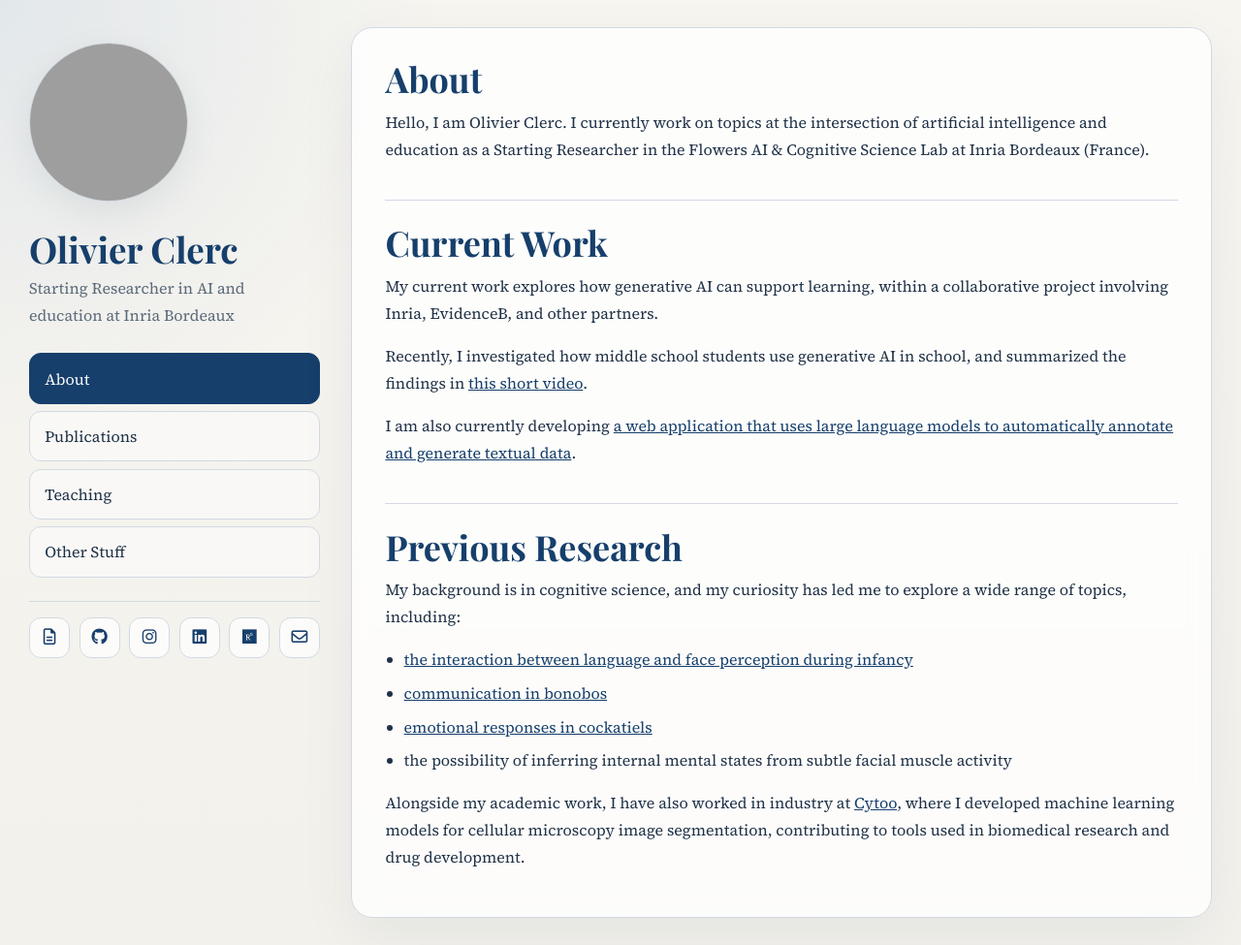
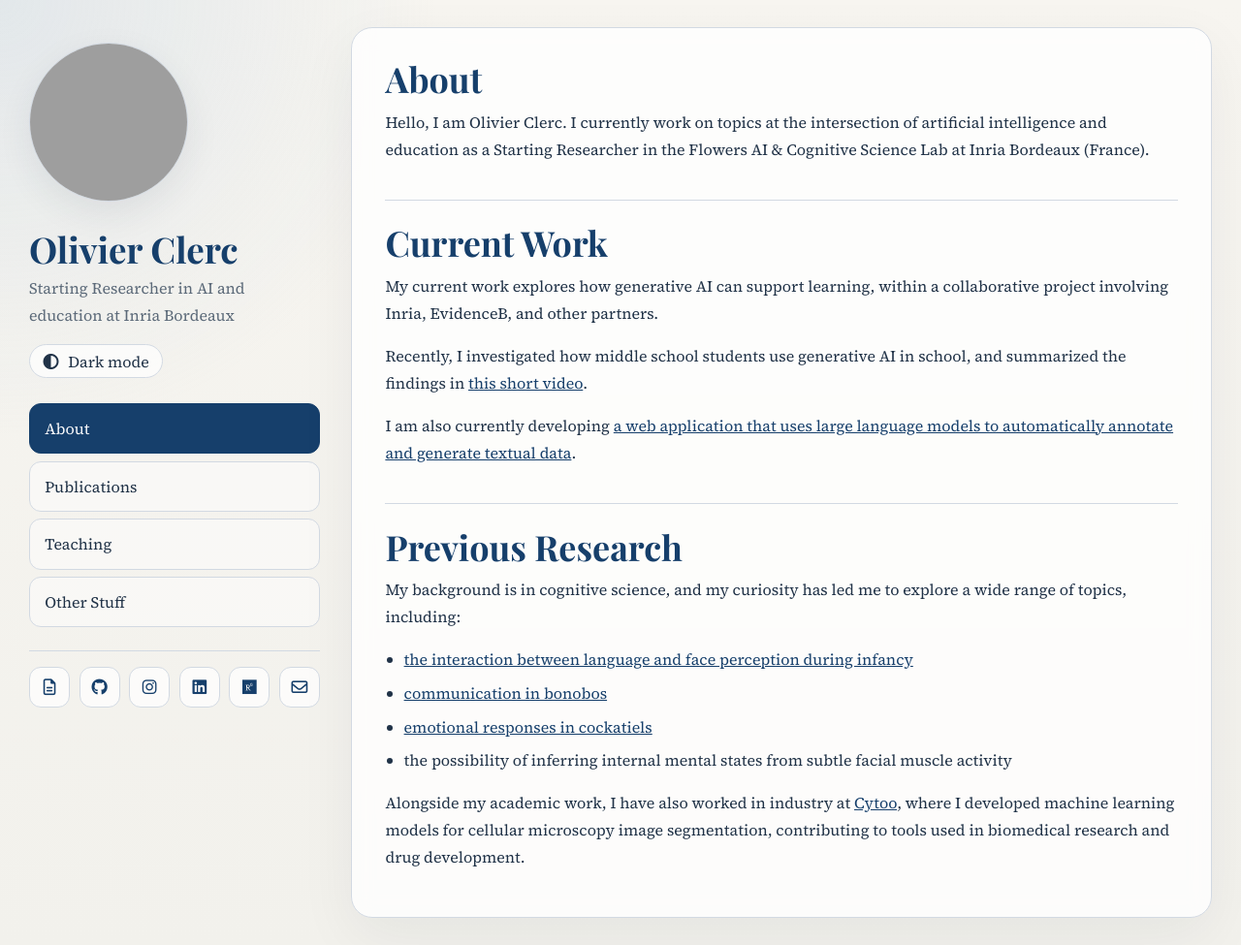
Before and after one commit to OlivierLClerc/OlivierLClerc.github.io, a Jekyll site: the page built from index.md, in a window 1280 px wide and 975 px high. Shown: the whole window at 97% size. Built offline with Jekyll 4.4.1, drawn with Linux system fonts in a browser that asks for light colours; grey boxes are pictures that could not be loaded.

Commit message:
feat: darkmode

```diff
--- a/_layouts/default.html
+++ b/_layouts/default.html
@@ -5,6 +5,20 @@
     <meta name="viewport" content="width=device-width, initial-scale=1">
     <title>{{ page.title | default: site.title }}</title>
     <meta name="description" content="{{ site.description }}">
+    <script>
+      (function() {
+        var theme = "light";
+        try {
+          var savedTheme = localStorage.getItem("theme");
+          if (savedTheme === "light" || savedTheme === "dark") {
+            theme = savedTheme;
+          } else if (window.matchMedia && window.matchMedia("(prefers-color-scheme: dark)").matches) {
+            theme = "dark";
+          }
+        } catch (error) {}
+        document.documentElement.setAttribute("data-theme", theme);
+      })();
+    </script>
     <link rel="preconnect" href="https://fonts.googleapis.com">
     <link rel="preconnect" href="https://fonts.gstatic.com" crossorigin>
     <link rel="stylesheet" href="https://cdnjs.cloudflare.com/ajax/libs/font-awesome/6.5.2/css/all.min.css">
@@ -24,6 +38,10 @@
         <div class="sidebar-intro">
           <h1 class="sidebar-name"><a href="{{ '/' | relative_url }}">Olivier Clerc</a></h1>
           <p class="sidebar-role">Starting Researcher in AI and education at Inria Bordeaux</p>
+          <button class="theme-toggle" type="button" data-theme-toggle aria-pressed="false">
+            <i class="fa-solid fa-circle-half-stroke" aria-hidden="true"></i>
+            <span class="theme-toggle-label">Dark mode</span>
+          </button>
         </div>
 
         <nav class="sidebar-nav" aria-label="Site pages">
@@ -75,5 +93,35 @@
         </article>
       </main>
     </div>
+    <script>
+      (function() {
+        var root = document.documentElement;
+        var button = document.querySelector("[data-theme-toggle]");
+        if (!button) {
+          return;
+        }
+
+        var label = button.querySelector(".theme-toggle-label");
+
+        function updateThemeUi(theme) {
+          var isDark = theme === "dark";
+          button.setAttribute("aria-pressed", isDark ? "true" : "false");
+          if (label) {
+            label.textContent = isDark ? "Light mode" : "Dark mode";
+          }
+        }
+
+        updateThemeUi(root.getAttribute("data-theme") || "light");
+
+        button.addEventListener("click", function() {
+          var nextTheme = root.getAttribute("data-theme") === "dark" ? "light" : "dark";
+          root.setAttribute("data-theme", nextTheme);
+          updateThemeUi(nextTheme);
+          try {
+            localStorage.setItem("theme", nextTheme);
+          } catch (error) {}
+        });
+      })();
+    </script>
   </body>
 </html>
--- a/assets/css/style.scss
+++ b/assets/css/style.scss
@@ -4,6 +4,7 @@
 @import url("https://fonts.googleapis.com/css2?family=Playfair+Display:wght@600;700&family=Source+Serif+4:wght@400;500;600&display=swap");
 
 :root {
+  color-scheme: light;
   --paper: #f2f1ec;
   --panel: rgba(255, 255, 255, 0.78);
   --text: #203247;
@@ -11,6 +12,41 @@
   --accent: #163f6b;
   --line: #d2d9e2;
   --soft: #e8edf3;
+  --link-hover: #0f3c67;
+  --line-strong: #bcc8d5;
+  --heading-secondary: #173c62;
+  --body-glow: rgba(173, 196, 220, 0.28);
+  --body-top: #f7f5f0;
+  --body-base: #f2f1ec;
+  --control-bg: rgba(255, 255, 255, 0.45);
+  --control-bg-strong: rgba(255, 255, 255, 0.7);
+  --control-hover: #ffffff;
+  --panel-shadow: rgba(25, 40, 59, 0.06);
+  --portrait-shadow: rgba(34, 52, 74, 0.08);
+  --active-text: #f8f9fb;
+}
+
+:root[data-theme="dark"] {
+  color-scheme: dark;
+  --paper: #10161d;
+  --panel: rgba(20, 28, 37, 0.84);
+  --text: #e5edf6;
+  --muted: #a4b0be;
+  --accent: #8bb8e5;
+  --line: #2a3643;
+  --soft: #17222d;
+  --link-hover: #c3deff;
+  --line-strong: #405062;
+  --heading-secondary: #bfd8f5;
+  --body-glow: rgba(68, 112, 160, 0.24);
+  --body-top: #0e141a;
+  --body-base: #10161d;
+  --control-bg: rgba(18, 26, 35, 0.9);
+  --control-bg-strong: rgba(22, 31, 41, 0.95);
+  --control-hover: #1a2633;
+  --panel-shadow: rgba(0, 0, 0, 0.28);
+  --portrait-shadow: rgba(0, 0, 0, 0.22);
+  --active-text: #0e141a;
 }
 
 * {
@@ -24,11 +60,12 @@ html {
 body {
   margin: 0;
   background:
-    radial-gradient(circle at top left, rgba(173, 196, 220, 0.28), transparent 28%),
-    linear-gradient(180deg, #f7f5f0 0%, var(--paper) 100%);
+    radial-gradient(circle at top left, var(--body-glow), transparent 28%),
+    linear-gradient(180deg, var(--body-top) 0%, var(--body-base) 100%);
   color: var(--text);
   font-family: "Source Serif 4", Georgia, serif;
   line-height: 1.75;
+  transition: background 180ms ease, color 180ms ease;
 }
 
 a {
@@ -37,7 +74,7 @@ a {
 
 a:hover,
 a:focus {
-  color: #0f3c67;
+  color: var(--link-hover);
 }
 
 .site-frame {
@@ -67,7 +104,7 @@ a:focus {
   border-radius: 50%;
   display: block;
   border: 1px solid var(--line);
-  box-shadow: 0 12px 35px rgba(34, 52, 74, 0.08);
+  box-shadow: 0 12px 35px var(--portrait-shadow);
 }
 
 .sidebar-intro {
@@ -93,6 +130,32 @@ a:focus {
   font-size: 1rem;
 }
 
+.theme-toggle {
+  display: inline-flex;
+  align-items: center;
+  gap: 0.6rem;
+  margin-top: 1rem;
+  padding: 0.55rem 0.85rem;
+  border: 1px solid var(--line);
+  border-radius: 999px;
+  background: var(--control-bg-strong);
+  color: var(--text);
+  font: inherit;
+  cursor: pointer;
+  transition: background-color 160ms ease, border-color 160ms ease, transform 160ms ease, color 160ms ease;
+}
+
+.theme-toggle:hover,
+.theme-toggle:focus {
+  background: var(--control-hover);
+  border-color: var(--line-strong);
+  transform: translateY(-1px);
+}
+
+.theme-toggle-label {
+  line-height: 1;
+}
+
 .sidebar-nav {
   display: grid;
   gap: 0.45rem;
@@ -106,7 +169,7 @@ a:focus {
   padding: 0.7rem 0.95rem;
   border: 1px solid var(--line);
   border-radius: 12px;
-  background: rgba(255, 255, 255, 0.45);
+  background: var(--control-bg);
   color: var(--text);
   text-decoration: none;
   font-size: 1rem;
@@ -115,15 +178,15 @@ a:focus {
 
 .sidebar-nav-link:hover,
 .sidebar-nav-link:focus {
-  background: rgba(255, 255, 255, 0.85);
-  border-color: #bcc8d5;
+  background: var(--control-hover);
+  border-color: var(--line-strong);
   transform: translateX(2px);
 }
 
 .sidebar-nav-link.is-active {
   background: var(--accent);
   border-color: var(--accent);
-  color: #f8f9fb;
+  color: var(--active-text);
 }
 
 .sidebar-divider {
@@ -145,7 +208,7 @@ a:focus {
   justify-content: center;
   border: 1px solid var(--line);
   border-radius: 12px;
-  background: rgba(255, 255, 255, 0.7);
+  background: var(--control-bg-strong);
   color: var(--accent);
   text-decoration: none;
   font-size: 1.05rem;
@@ -155,8 +218,8 @@ a:focus {
 .sidebar-socials a:hover,
 .sidebar-socials a:focus {
   transform: translateY(-1px);
-  background: #ffffff;
-  border-color: #bcc8d5;
+  background: var(--control-hover);
+  border-color: var(--line-strong);
 }
 
 .page-main {
@@ -168,7 +231,7 @@ a:focus {
   border: 1px solid var(--line);
   border-radius: 22px;
   padding: 2rem 2.15rem;
-  box-shadow: 0 20px 60px rgba(25, 40, 59, 0.06);
+  box-shadow: 0 20px 60px var(--panel-shadow);
   backdrop-filter: blur(10px);
 }
 
@@ -210,7 +273,7 @@ a:focus {
 
 .page-body h3 {
   margin: 1.5rem 0 0.55rem;
-  color: #173c62;
+  color: var(--heading-secondary);
   font-size: 1.32rem;
 }
 
```
